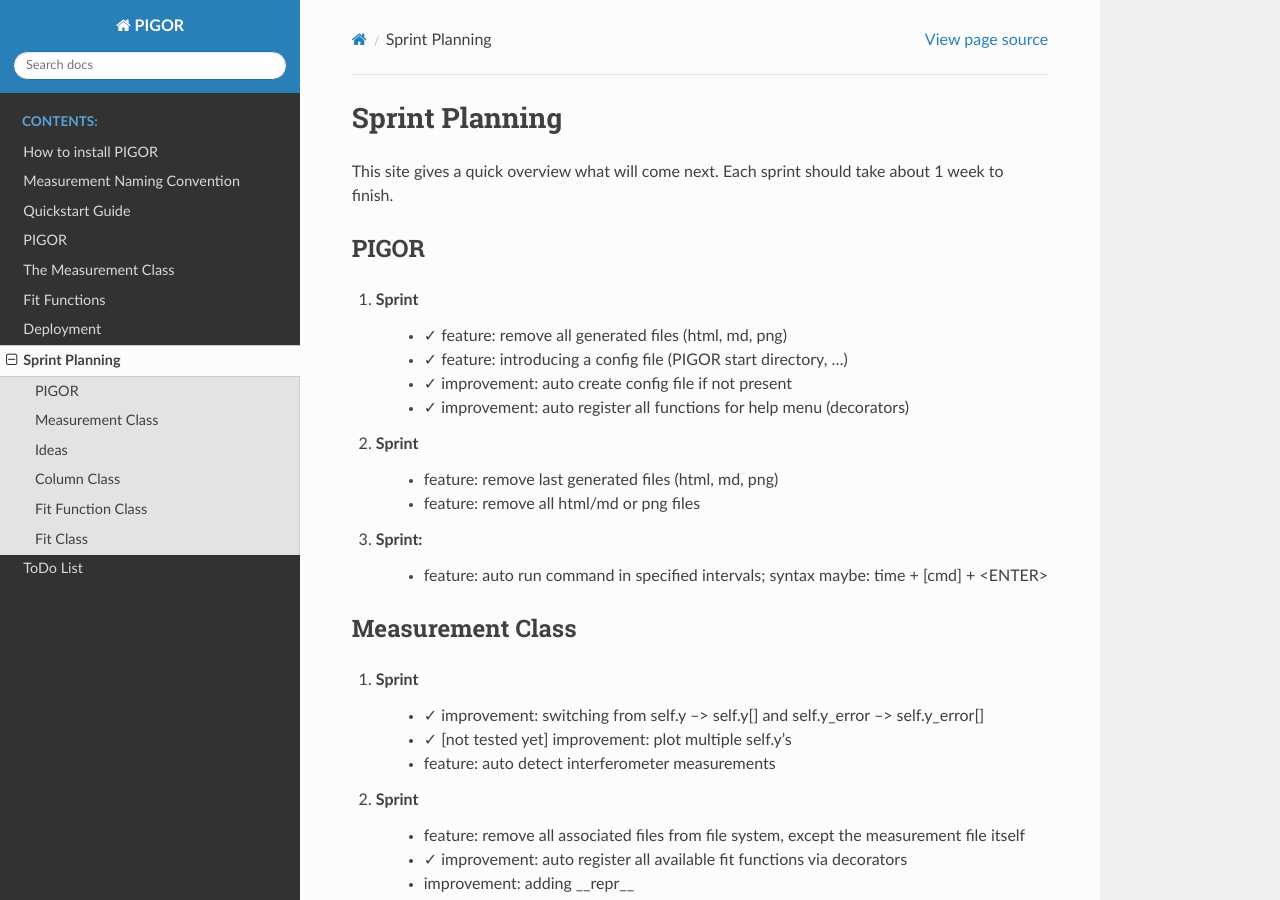
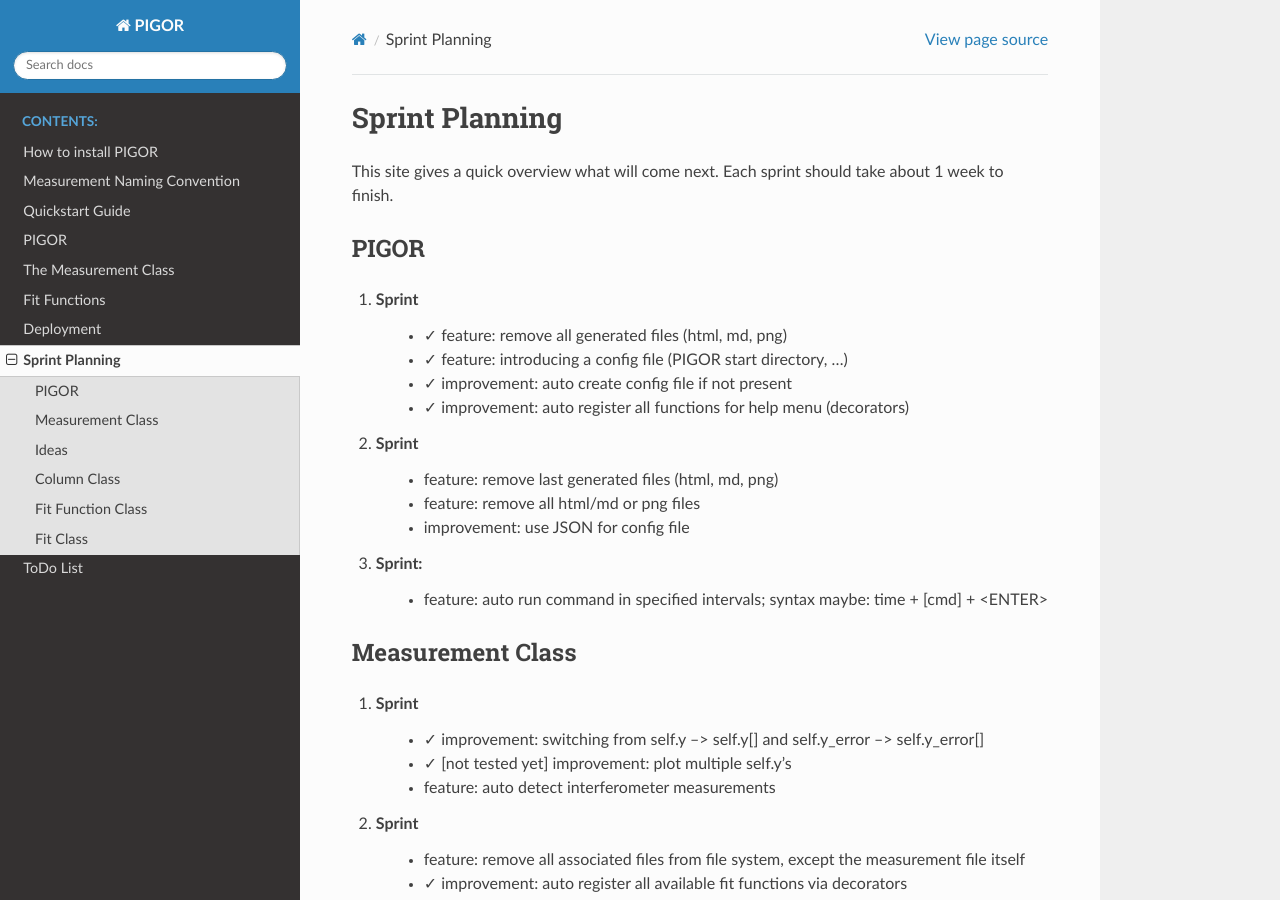
Before and after one commit to nicoeinsidler/pigor, a Sphinx documentation site: the page built from doc/sprints.rst, in a window 1280 px wide and 900 px high. Built offline with Sphinx 7.4.7 and the Read the Docs theme 2.0.0, drawn with Linux system fonts in a browser that asks for light colours.

Commit message:
added idea

```diff
--- a/doc/sprints.rst
+++ b/doc/sprints.rst
@@ -14,6 +14,7 @@ PIGOR
 2. Sprint
     - feature: remove last generated files (html, md, png)
     - feature: remove all html/md or png files
+    - improvement: use JSON for config file
 3. Sprint:
 	- feature: auto run command in specified intervals; syntax maybe: time + [cmd] + <ENTER>
 
```
